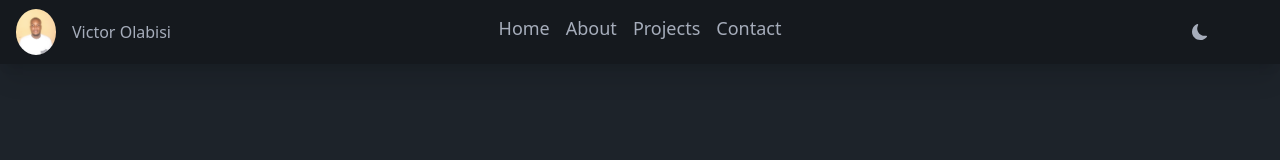
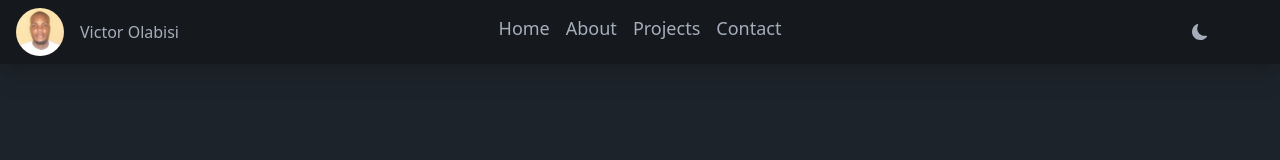
Before and after one commit to vtechwise/reactjs-portfolio, a React (Vite) app: page / in a window 1280 px wide. Shown: the top 160 px of the page. Built offline with nearby package versions, Linux system fonts and the light colour scheme; some icons are missing.

Commit message:
updated avatarImg

```diff
--- a/src/component/NavBar.jsx
+++ b/src/component/NavBar.jsx
@@ -4,7 +4,7 @@ import { useState, useEffect } from "react";
 import { menus } from "../utils/data";
 import { Link } from "react-router-dom";
 import { HashLink } from "react-router-hash-link";
-import portfolioImg from '../assets/portfolioIm.jpg'
+import portfolioImg from '../assets/avatarImg.jpg'
 const themes = {
     cupcake: 'cupcake',
     dark:'dark'
@@ -38,7 +38,7 @@ const NavBar = () => {
           {/* <Link to={'/'} className="h-8 w-8 bg-primary grid place-items-center rounded-md  "><span className="text-2xl">v</span></Link>
            */}
           <div className="flex items-center justify-items-center ">
-            <img src={portfolioImg} className=" w-[2.5rem] rounded-[100%]" alt="" />
+            <img src={portfolioImg} className=" w-[3rem] h-[3rem] object-cover rounded-[100%]" alt="" />
             <span className="ml-4 capitalize " >victor olabisi</span>
           </div>
         </div>
```
Also changed, not shown: src/assets/avatarImg.jpg (added).
